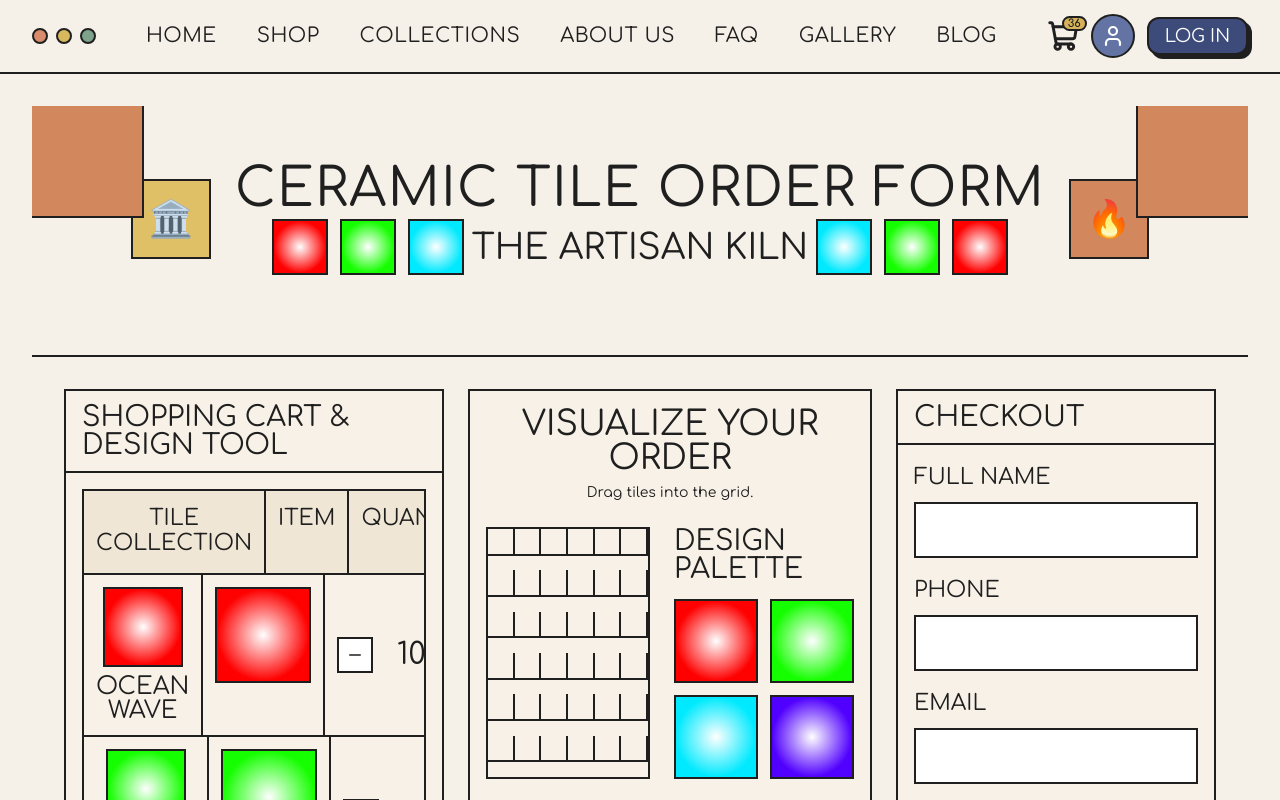
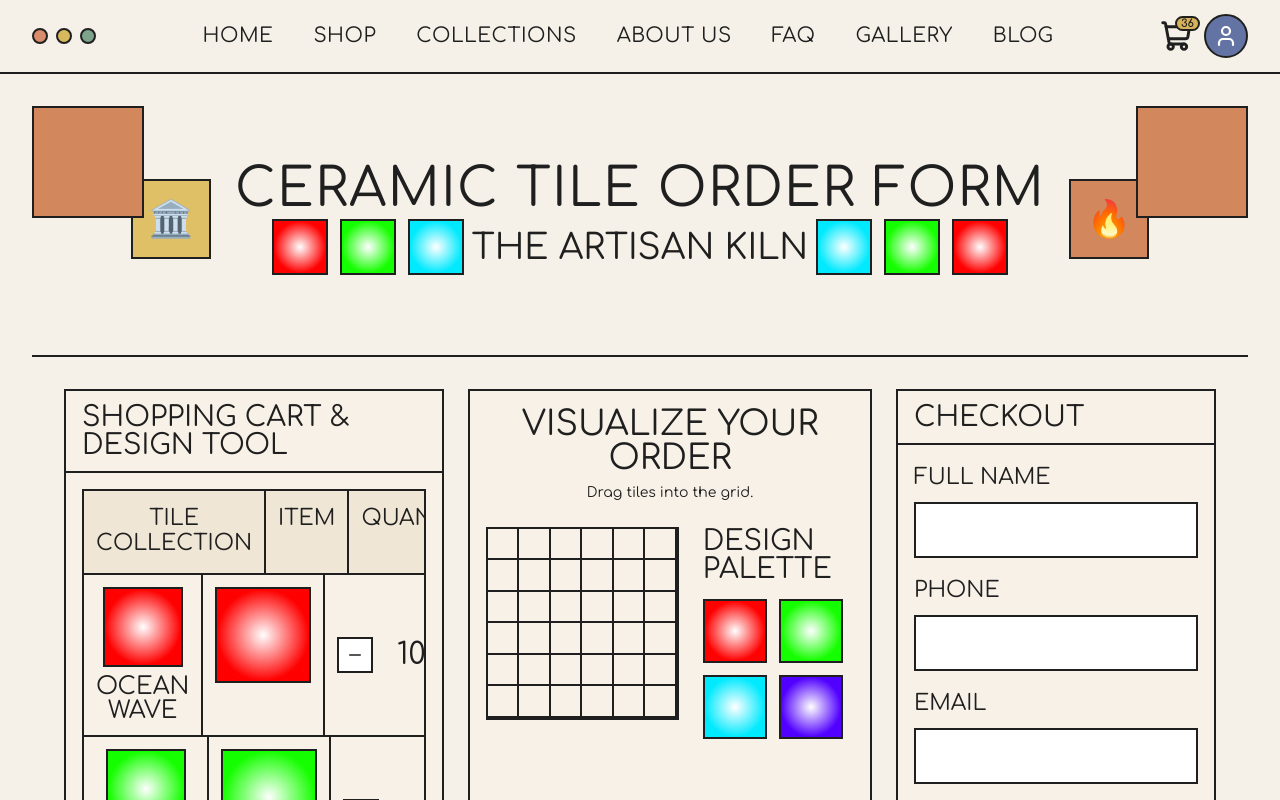
Before and after one commit to qwertycamedy/artisan-kiln, a Next.js app: page / in a window 1280 px wide. Shown: the top 800 px of the page. Built offline with nearby package versions, Linux system fonts and the light colour scheme.

Commit message:
minor ui fixes (tile palette and hero)

```diff
--- a/src/components/shared/design_tool/design_grid.tsx
+++ b/src/components/shared/design_tool/design_grid.tsx
@@ -77,7 +77,7 @@ export const DesignGrid = () => {
   const cells = useAppSelector((state: RootState) => state.design.cells);
 
   return (
-    <div className="grid grid-cols-6 overflow-hidden border-2 border-border">
+    <div className="grid grid-cols-6 overflow-hidden border-2 border-border w-full h-max">
       {cells.map((cell) => (
         <GridCell
           key={`${cell.row}-${cell.col}`}
--- a/src/components/shared/design_tool/design_tool.tsx
+++ b/src/components/shared/design_tool/design_tool.tsx
@@ -40,7 +40,7 @@ export const DesignTool = () => {
       </div>
 
       <DndContext id={dndId} onDragEnd={handleDragEnd}>
-        <div className="grid gap-6 xl:grid-cols-[1fr_180px]">
+        <div className="flex gap-6">
           <DesignGrid />
 
           <div>
--- a/src/components/shared/design_tool/tile_palette.tsx
+++ b/src/components/shared/design_tool/tile_palette.tsx
@@ -49,6 +49,8 @@ const TileCard = ({ id, image, name, selected, onClick }: TileCardProps) => {
         overflow-hidden
         border-2
         border-border
+        h-16
+        w-16
 
         ${selected ? "bg-[#D8E7DC]" : "bg-white"}
       `}
@@ -72,7 +74,7 @@ export const TilePalette = () => {
   );
 
   return (
-    <div className="grid grid-cols-2 gap-3">
+    <div className="flex flex-wrap gap-3">
       {initialTiles.map((tile) => (
         <TileCard
           key={tile.id}
--- a/src/components/shared/header.tsx
+++ b/src/components/shared/header.tsx
@@ -95,10 +95,6 @@ export const Header = () => {
           <button className="hidden h-11 w-11 items-center justify-center rounded-full border-2 border-border bg-[#6373A4] md:flex">
             <User className="h-6 w-6 text-white" strokeWidth={2.2} />
           </button>
-
-          <button className="rounded-xl border-2 border-border bg-navy px-4 py-2 font-heading text-lg uppercase leading-none text-white shadow-panel transition hover:translate-x-0.5 hover:translate-y-0.5 hover:shadow-none">
-            Log In
-          </button>
         </div>
       </div>
     </header>
--- a/src/components/shared/hero.tsx
+++ b/src/components/shared/hero.tsx
@@ -9,7 +9,7 @@ export const Hero = () => {
   return (
     <section className="relative overflow-hidden border-b-2 border-border bg-cream">
       <div className="absolute left-0 top-0 hidden md:block">
-        <div className="h-28 w-28 border-r-2 border-b-2 border-border bg-[#D2875C]" />
+        <div className="h-28 w-28 border-2 border-border bg-[#D2875C]" />
       </div>
 
       <div className="mx-auto flex max-w-360 flex-col items-center px-4 py-10 text-center md:px-8 md:py-14">
@@ -59,7 +59,7 @@ export const Hero = () => {
       </div>
 
       <div className="absolute right-0 top-0 hidden md:block">
-        <div className="h-28 w-28 border-l-2 border-b-2 border-border bg-[#D2875C]" />
+        <div className="h-28 w-28 border-2 border-border bg-[#D2875C]" />
       </div>
     </section>
   );
```
